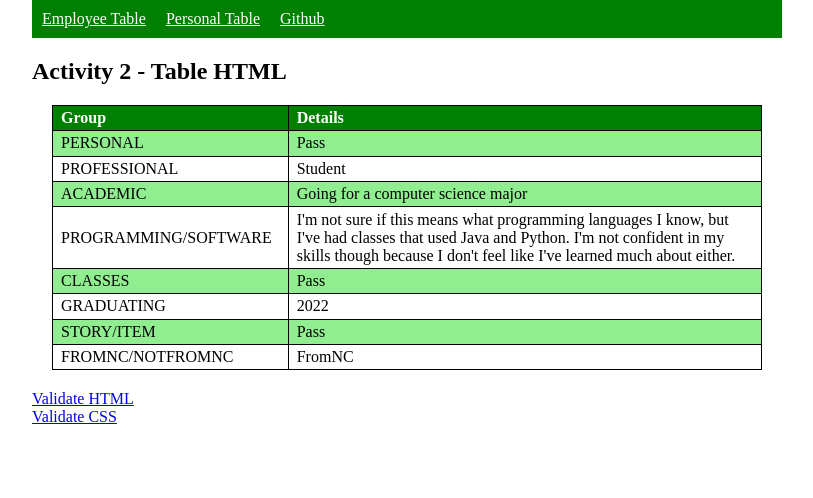
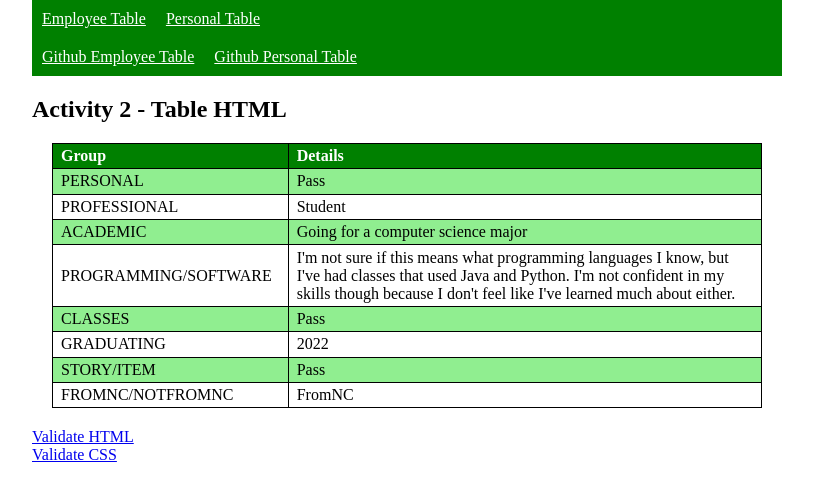
Before and after one commit to GavFer/GavFer.github.io, a plain HTML site: page Activity2/tables.html in a window 1280 px wide. Shown: the whole page, without its empty margins (233-1046 px from the left). Drawn offline with Linux system fonts and the light colour scheme.

Commit message:
Change in navigation bar

```diff
--- a/Activity2/tables.html
+++ b/Activity2/tables.html
@@ -12,7 +12,10 @@
         <div class="nav">
             <a class="active" href="https://webpages.uncc.edu/aferry/Activity2/activity2.html">Employee Table</a>
             <a href="https://webpages.uncc.edu/aferry/Activity2/tables.html">Personal Table</a>
-            <a href="https://gavfer.github.io/Activity2/activity2.html">Github</a>
+        </div>
+        <div class="nav">
+            <a href="https://gavfer.github.io/Activity2/activity2.html">Github Employee Table</a>
+            <a href="https://gavfer.github.io/Activity2/tables.html">Github Personal Table</a>
         </div>
     </header>
 
```
Also changed, not shown: Activity2/activity2.html (+4 -1 lines).
